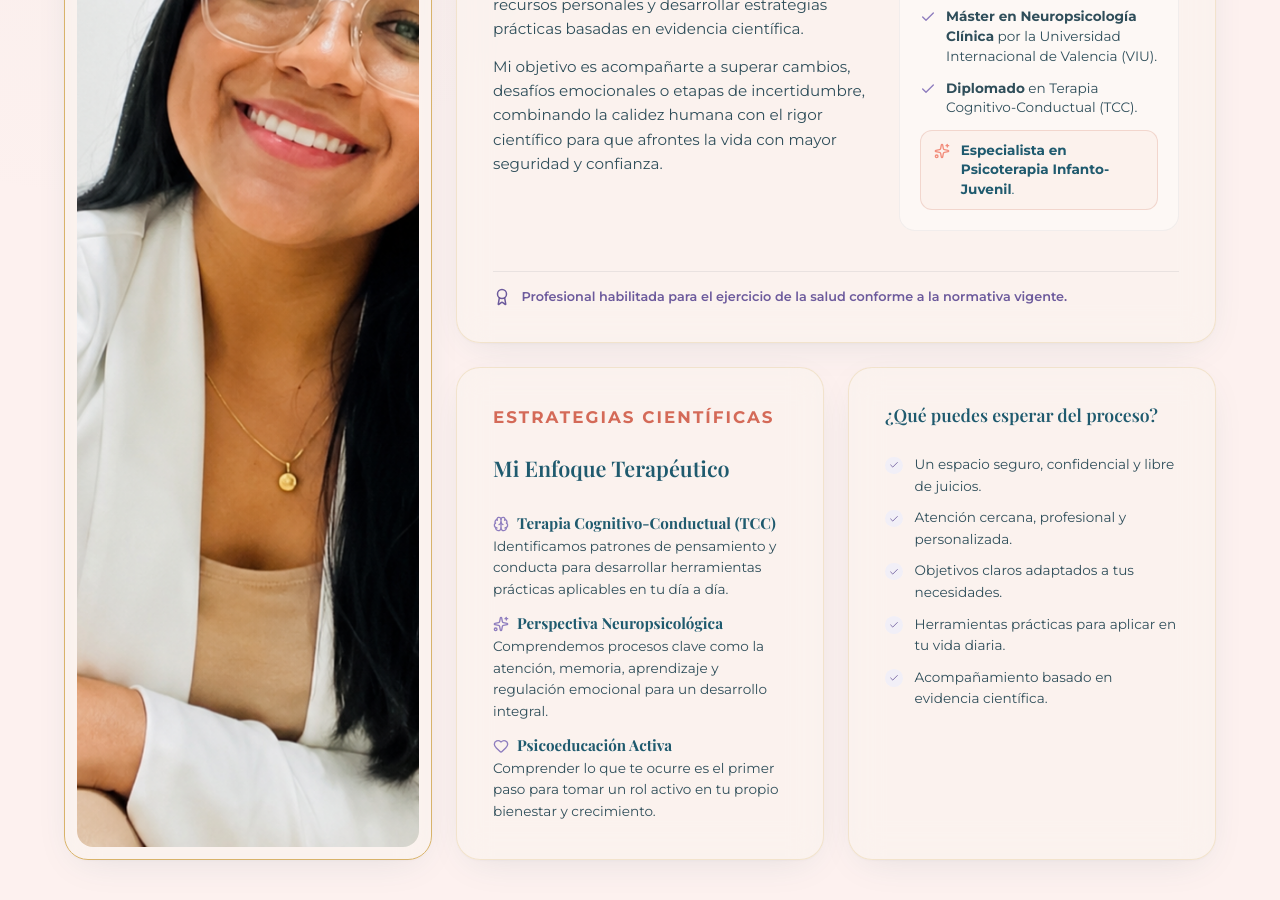
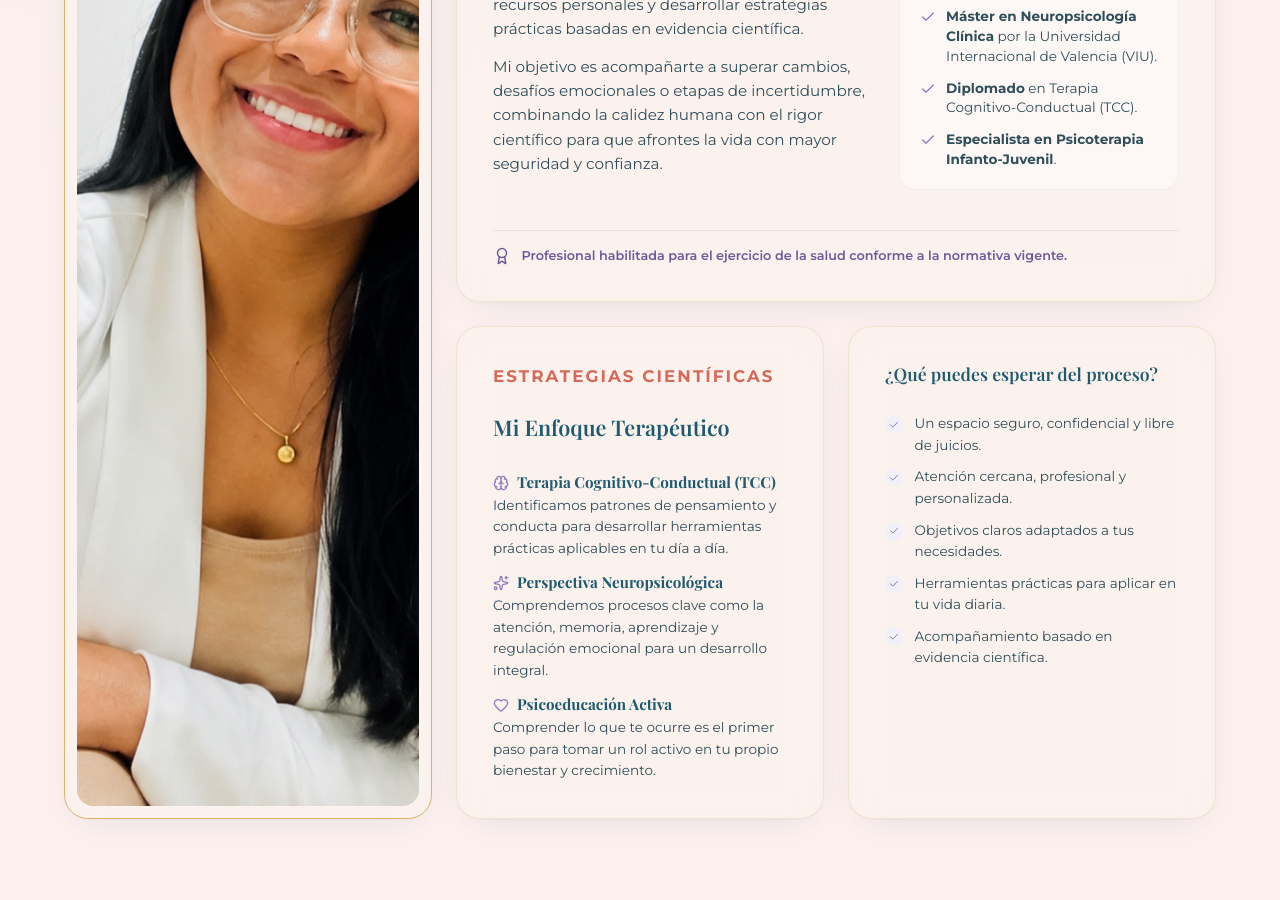
Before and after one commit to MAXVMVS/psic-damarispazmino, a React (Vite) app: page / in a window 1280 px wide. Shown: the part 1680-2580 px from the top of the page. Built offline with nearby package versions, Linux system fonts and the light colour scheme; no server answers; a web font is replaced by a local one.

Commit message:
content: unify credentials list items with check icons

```diff
--- a/src/App.tsx
+++ b/src/App.tsx
@@ -359,11 +359,9 @@ Quedo atento/a a su respuesta. ¡Muchas gracias!`;
                       <Check size={16} />
                       <span><strong>Diplomado</strong> en Terapia Cognitivo-Conductual (TCC).</span>
                     </li>
-                    <li className="bento-credential-item highlighted">
-                      <Sparkles size={16} />
-                      <span>
-                        <strong>Especialista en Psicoterapia Infanto-Juvenil</strong>.
-                      </span>
+                    <li className="bento-credential-item">
+                      <Check size={16} />
+                      <span><strong>Especialista en Psicoterapia Infanto-Juvenil</strong>.</span>
                     </li>
                   </ul>
                 </div>
```
